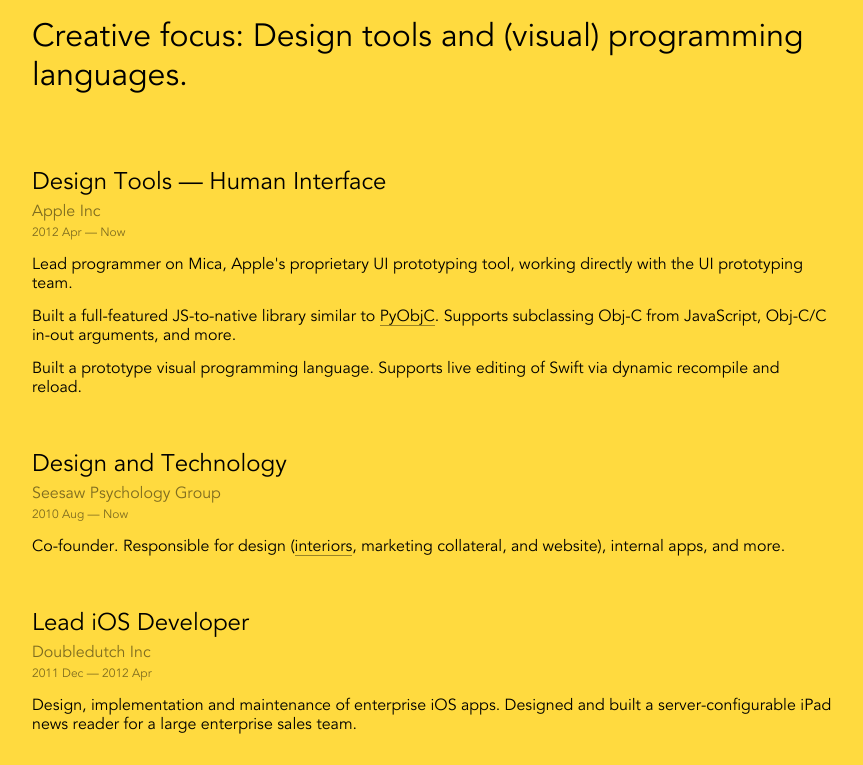
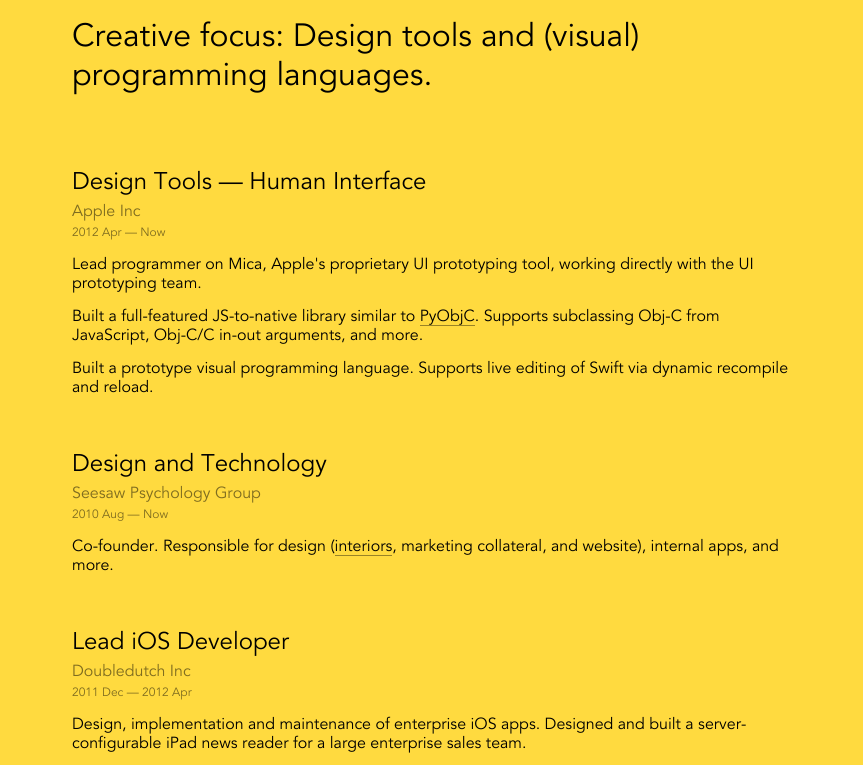
Before and after one commit to nielsbot/resume, a Gatsby site: page / in a window 1280 px wide. Shown: the part 225-990 px from the top of the page, without its empty margins (208-1071 px from the left). Built offline with nearby package versions, Linux system fonts and the light colour scheme; Gatsby itself is replaced by a stand-in of ours.

Commit message:
narrower

```diff
--- a/src/components/site.scss
+++ b/src/components/site.scss
@@ -17,6 +17,7 @@
 $dark-mode-headline-color: $niels-yellow;
 $dark-mode-headline-color-p3: $niels-yellow-p3;
 $narrow: 320px;
+$site-width: 720px;
 
 @mixin if-supported($property, $maybe-supported, $supported) {
   #{$property}: $supported;
@@ -48,9 +49,7 @@
 }
 
 body {
-  // background: $background;
   @include if-supported(background, $background-p3, $background);
-  // color: $text-color;
   @include if-supported(text-color, $text-color-p3, $text-color);
   font-family: $font-family;
   padding: 20px;
@@ -176,7 +175,7 @@
 main,
 header,
 footer {
-  max-width: 800px;
+  max-width: $site-width;
   margin: auto;
 }
 header {
```
